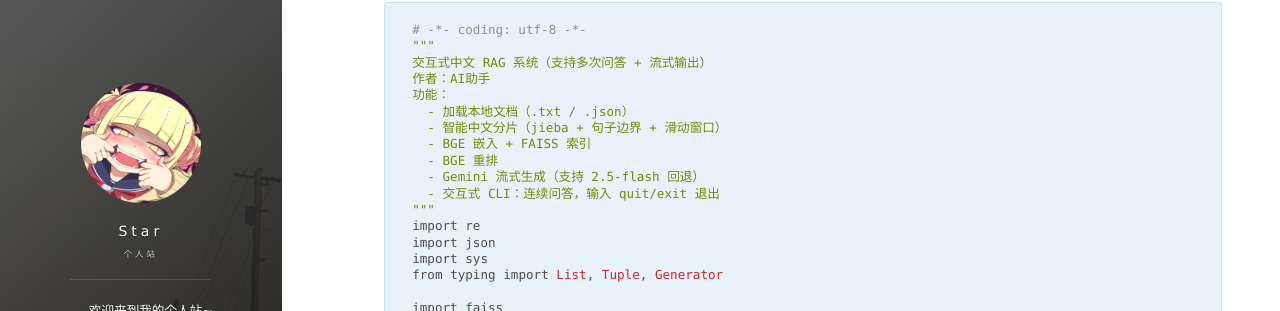
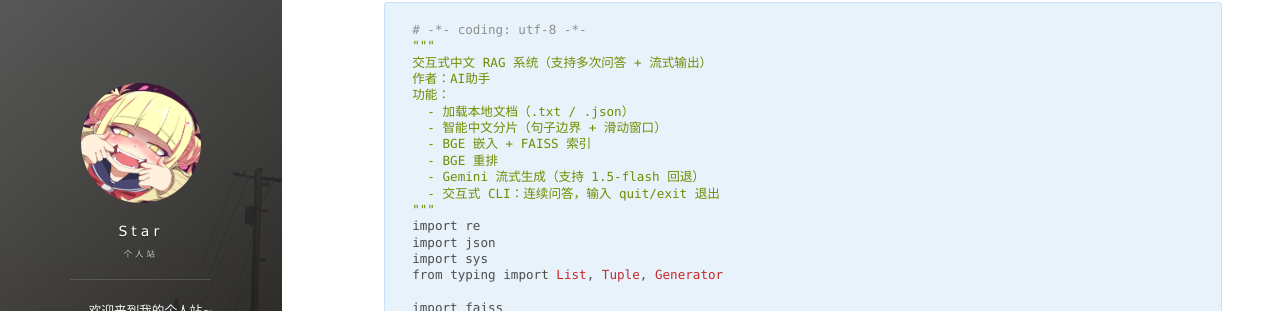
Before and after one commit to cryer/cryer.github.io, a Jekyll site: the page built from _posts/2024-06-05-rag.md, in a window 1280 px wide and 900 px high, scrolled down 1562 px. Shown: the part 205-516 px from the top of the window. Built offline with Jekyll 4.4.1, drawn with Linux system fonts in a browser that asks for light colours; nearby versions of some CDN libraries; comment, search, counter and statistics services are not loaded.

Commit message:
Update 2024-06-05-rag.md

```diff
--- a/_posts/2024-06-05-rag.md
+++ b/_posts/2024-06-05-rag.md
@@ -78,10 +78,10 @@ description: 实现一个RAG系统,构建专属客服
 作者：AI助手
 功能：
   - 加载本地文档（.txt / .json）
-  - 智能中文分片（jieba + 句子边界 + 滑动窗口）
+  - 智能中文分片（句子边界 + 滑动窗口）
   - BGE 嵌入 + FAISS 索引
   - BGE 重排
-  - Gemini 流式生成（支持 2.5-flash 回退）
+  - Gemini 流式生成（支持 1.5-flash 回退）
   - 交互式 CLI：连续问答，输入 quit/exit 退出
 """
 import re
```
